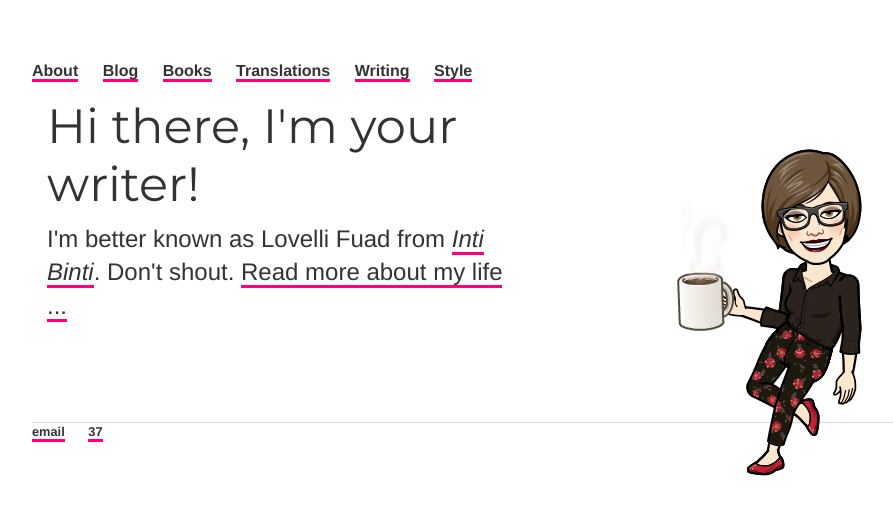
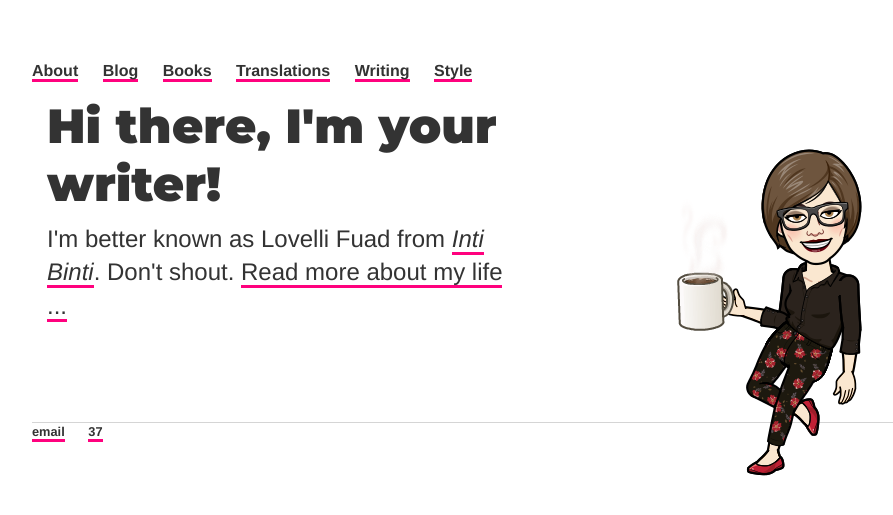
Before and after one commit to ariesti/ariesti.github.io, a Jekyll site: the page built from index.html, in a window 1280 px wide. Shown: the top 515 px of the page, without its empty margins (160-1053 px from the left). Built offline with Jekyll 4.4.1, drawn with Linux system fonts in a browser that asks for light colours.

Commit message:
Update default.html

```diff
--- a/_layouts/default.html
+++ b/_layouts/default.html
@@ -7,7 +7,7 @@
 			<meta name="author" content="Lovelli Fuad">
 
 			<link rel="icon" href="assets/rosicon.jpg" type="image/jpg">
-			<link href="https://fonts.googleapis.com/css?family=Montserrat:400,900" rel="stylesheet">
+			<link href="https://fonts.googleapis.com/css?family=Montserrat:900" rel="stylesheet">
 
 			<title>{{ page.title }}</title>
 
```
